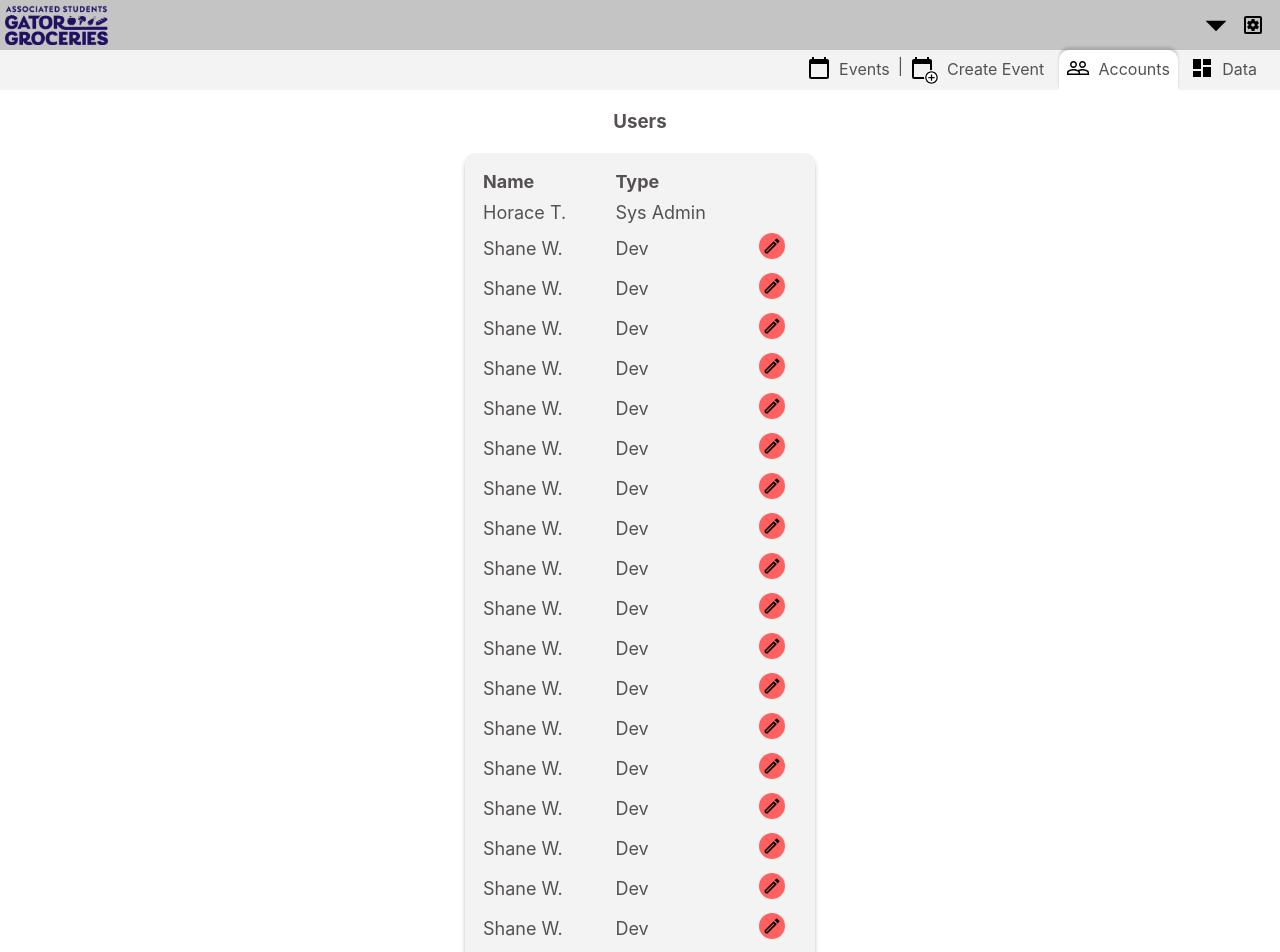
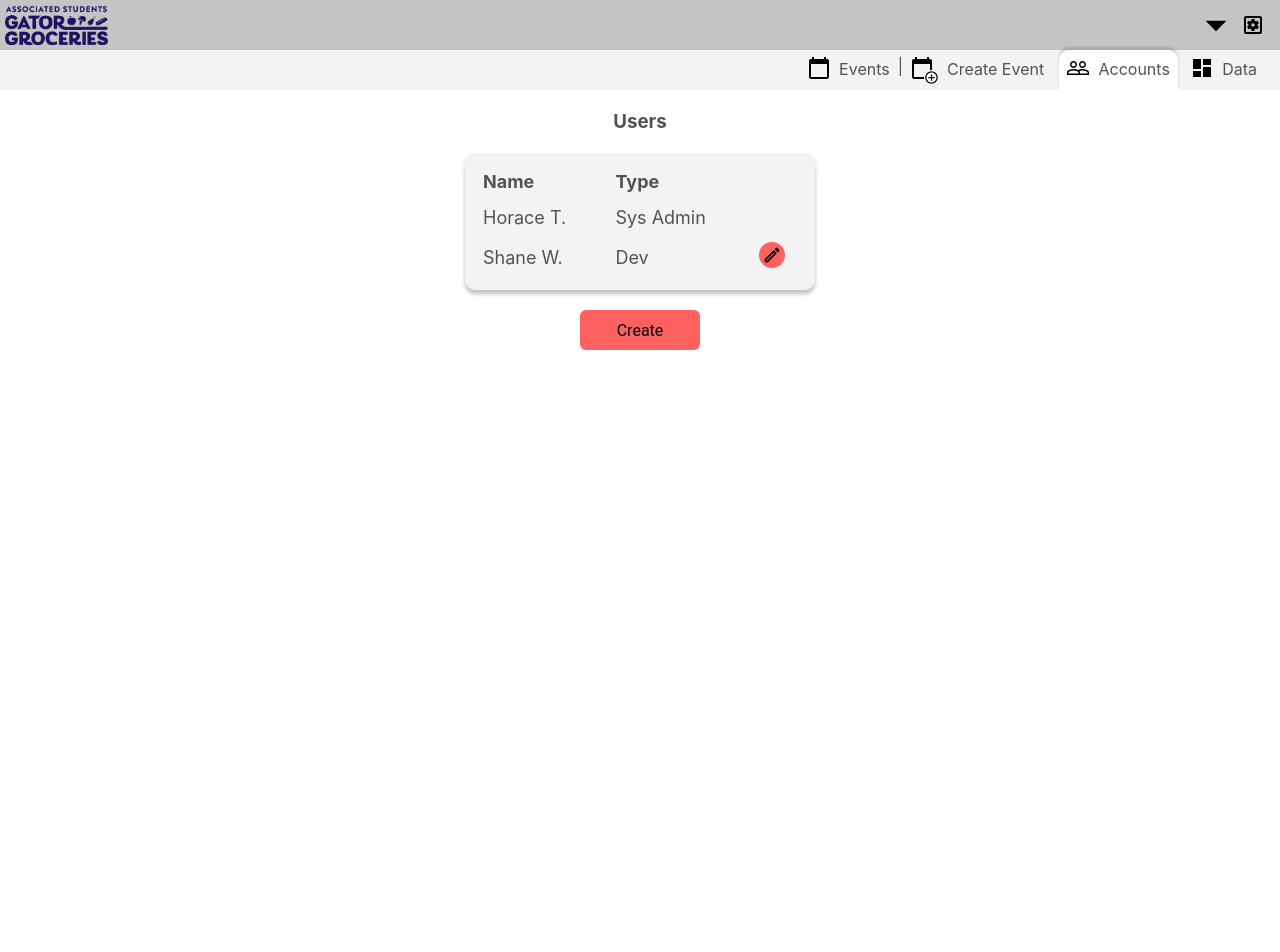
Before and after one commit to shane-au-wade/sfsu-gatorgroceries, a React (Create React App) app in the folder frontend/: page /admin/accounts in a window 1280 px wide. Shown: the top 952 px of the page. After the commit the page ends 800 px from the top, so only its background shows below. Built offline with nearby package versions, Linux system fonts and the light colour scheme.

Commit message:
update to adminAccounts created the TableRow componet to faciliate the dynamic generation of user entries in the near future

```diff
--- a/frontend/src/admin/components/accounts/AdminAccounts.js
+++ b/frontend/src/admin/components/accounts/AdminAccounts.js
@@ -1,10 +1,7 @@
 import React from 'react'
-import {Link} from 'react-router-dom'
 import AdminHeader from '../adminHeader/adminHeader.jsx'
-
 import './adminAccounts.css'
-
-import editIcon from '../../icons/edit-24px.svg';
+import TableRow from './TableRow.jsx'
 
 const AdminAccounts = () => {
 return (
@@ -17,152 +14,8 @@ return (
                 <th>Name</th>
                 <th>Type</th>
             </tr>
-            <tr>
-                <td>Horace T.</td>
-                <td>Sys Admin</td>
-
-            </tr>
-            <tr>
-                <td>Shane W.</td>
-                <td>Dev</td>
-                <td>
-                <img src={editIcon} className='editIcon'></img>
-                </td>
-            </tr>
-            <tr>
-                <td>Shane W.</td>
-                <td>Dev</td>
-                <td>
-                <img src={editIcon} className='editIcon'></img>
-                </td>
-            </tr>
-            <tr>
-                <td>Shane W.</td>
-                <td>Dev</td>
-                <td>
-                <img src={editIcon} className='editIcon'></img>
-                </td>
-            </tr>
-            <tr>
-                <td>Shane W.</td>
-                <td>Dev</td>
-                <td>
-                <img src={editIcon} className='editIcon'></img>
-                </td>
-            </tr>
-            <tr>
-                <td>Shane W.</td>
-                <td>Dev</td>
-                <td>
-                <img src={editIcon} className='editIcon'></img>
-                </td>
-            </tr>
-            <tr>
-                <td>Shane W.</td>
-                <td>Dev</td>
-                <td>
-                <img src={editIcon} className='editIcon'></img>
-                </td>
-            </tr>
-            <tr>
-                <td>Shane W.</td>
-                <td>Dev</td>
-                <td>
-                <img src={editIcon} className='editIcon'></img>
-                </td>
-            </tr>
-            <tr>
-                <td>Shane W.</td>
-                <td>Dev</td>
-                <td>
-                <img src={editIcon} className='editIcon'></img>
-                </td>
-            </tr>
-            <tr>
-                <td>Shane W.</td>
-                <td>Dev</td>
-                <td>
-                <img src={editIcon} className='editIcon'></img>
-                </td>
-            </tr>
-            <tr>
-                <td>Shane W.</td>
-                <td>Dev</td>
-                <td>
-                <img src={editIcon} className='editIcon'></img>
-                </td>
-            </tr>
-            <tr>
-                <td>Shane W.</td>
-                <td>Dev</td>
-                <td>
-                <img src={editIcon} className='editIcon'></img>
-                </td>
-            </tr>
-            <tr>
-                <td>Shane W.</td>
-                <td>Dev</td>
-                <td>
-                <img src={editIcon} className='editIcon'></img>
-                </td>
-            </tr>
-            <tr>
-                <td>Shane W.</td>
-                <td>Dev</td>
-                <td>
-                <img src={editIcon} className='editIcon'></img>
-                </td>
-            </tr>
-            <tr>
-                <td>Shane W.</td>
-                <td>Dev</td>
-                <td>
-                <img src={editIcon} className='editIcon'></img>
-                </td>
-            </tr>
-            <tr>
-                <td>Shane W.</td>
-                <td>Dev</td>
-                <td>
-                <img src={editIcon} className='editIcon'></img>
-                </td>
-            </tr>
-            <tr>
-                <td>Shane W.</td>
-                <td>Dev</td>
-                <td>
-                <img src={editIcon} className='editIcon'></img>
-                </td>
-            </tr>
-            <tr>
-                <td>Shane W.</td>
-                <td>Dev</td>
-                <td>
-                <img src={editIcon} className='editIcon'></img>
-                </td>
-            </tr>
-            <tr>
-                <td>Shane W.</td>
-                <td>Dev</td>
-                <td>
-                <img src={editIcon} className='editIcon'></img>
-                </td>
-            </tr>
-            <tr>
-                <td>Shane W.</td>
-                <td>Dev</td>
-                <td>
-                <img src={editIcon} className='editIcon'></img>
-                </td>
-            </tr>
-            <tr>
-                <td>Shane W.</td>
-                <td>Dev</td>
-                <td>
-                <img src={editIcon} className='editIcon'></img>
-                </td>
-            </tr>
-
+            <TableRow userName='Horace T.' userType='Sys Admin' editIcon='hidden'></TableRow>
+            <TableRow userName='Shane W.' userType='Dev' editIcon=''></TableRow>
             </table>
 
             <p className='text-centered checkin'>
--- /dev/null
+++ b/frontend/src/admin/components/accounts/TableRow.jsx
@@ -0,0 +1,21 @@
+import React from 'react'
+import {Link} from 'react-router-dom'
+
+import './adminAccounts.css'
+
+import editIcon from '../../icons/edit-24px.svg';
+
+
+const TableRow = (props) => {
+
+    return(
+        <tr>
+                <td>{props.userName}</td>
+                <td>{props.userType}</td>
+                <td className={props.editIcon}>
+                <img src={editIcon} className='editIcon'></img>
+                </td>
+        </tr>
+    )};
+
+export default TableRow
--- a/frontend/src/admin/components/accounts/adminAccounts.css
+++ b/frontend/src/admin/components/accounts/adminAccounts.css
@@ -72,4 +72,8 @@
 .adminAccounts .padded {
   padding: 20px;
 }
+
+.adminAccounts .hidden {
+  visibility: hidden;
+}
 /*# sourceMappingURL=adminAccounts.css.map */
--- a/frontend/src/admin/components/accounts/adminAccounts.scss
+++ b/frontend/src/admin/components/accounts/adminAccounts.scss
@@ -74,4 +74,7 @@ $primary-color-1: #f3f3f3;
         padding: 20px;
     }
 
+    .hidden {
+        visibility: hidden;
+    }
 }
```
Also changed, not shown: 1 other file (tests, documents, lock files or other folders).
